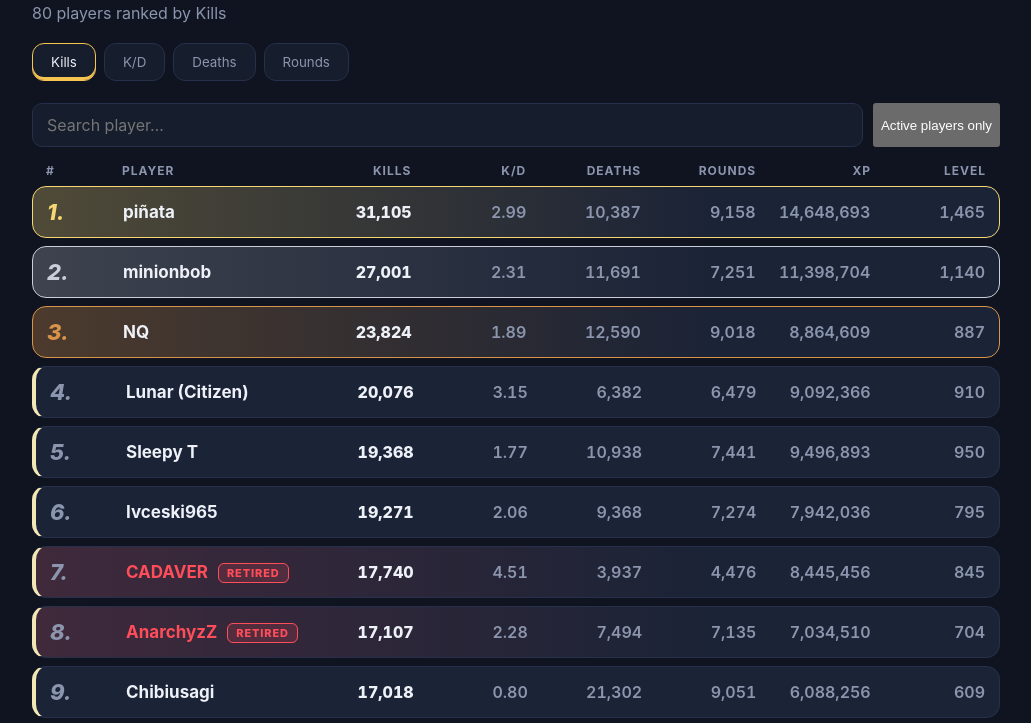
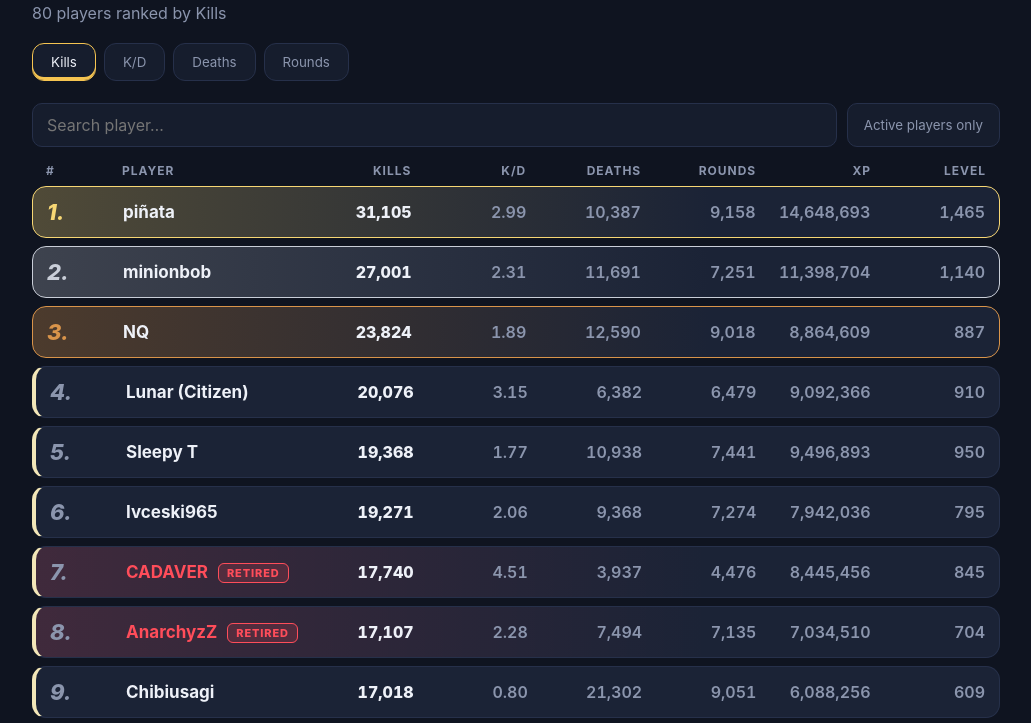
Before and after one commit to Ivceski965/Kitchen-Island-Leaderboard, a plain HTML site: page index.html in a window 1280 px wide. Shown: the part 77-800 px from the top of the page, without its empty margins (124-1155 px from the left). Drawn offline with Linux system fonts and the light colour scheme.

Commit message:
Add toggle button styles to style.css

```diff
--- a/style.css
+++ b/style.css
@@ -53,6 +53,19 @@ input {
   border-radius: 10px;
   font: inherit;
 }
+
+.toggle {
+  flex: 0 0 auto;
+  background: var(--card);
+  border: 1px solid var(--line);
+  color: var(--mute);
+  padding: 0 16px;
+  border-radius: 10px;
+  font: 600 14px inherit;
+  font-family: inherit;
+  cursor: pointer;
+}
+.toggle.on { color: var(--text); border-color: var(--accent); box-shadow: inset 0 -3px 0 var(--accent); }
 
 /* Table */
 .scroll { overflow-x: auto; }
```
